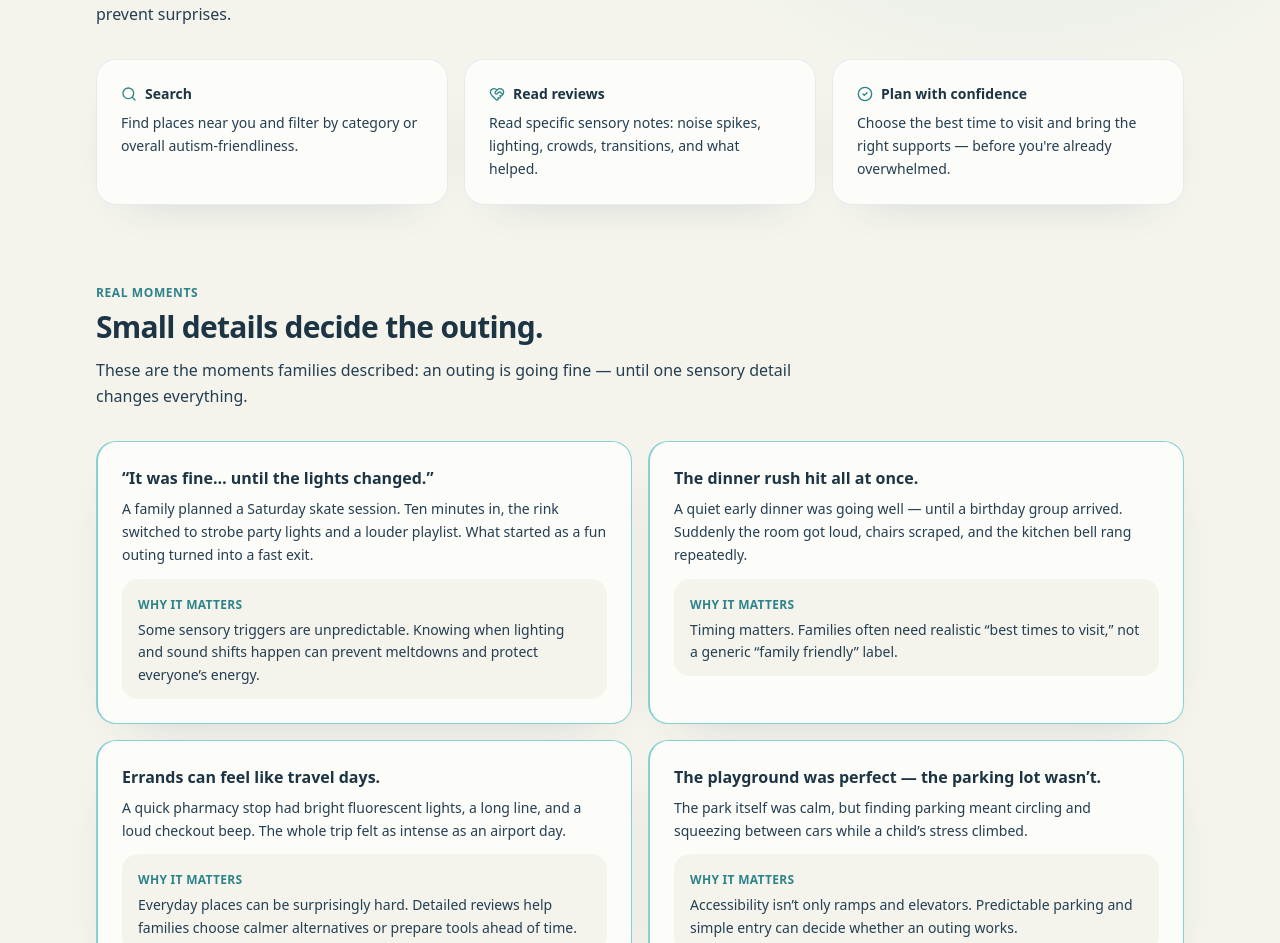
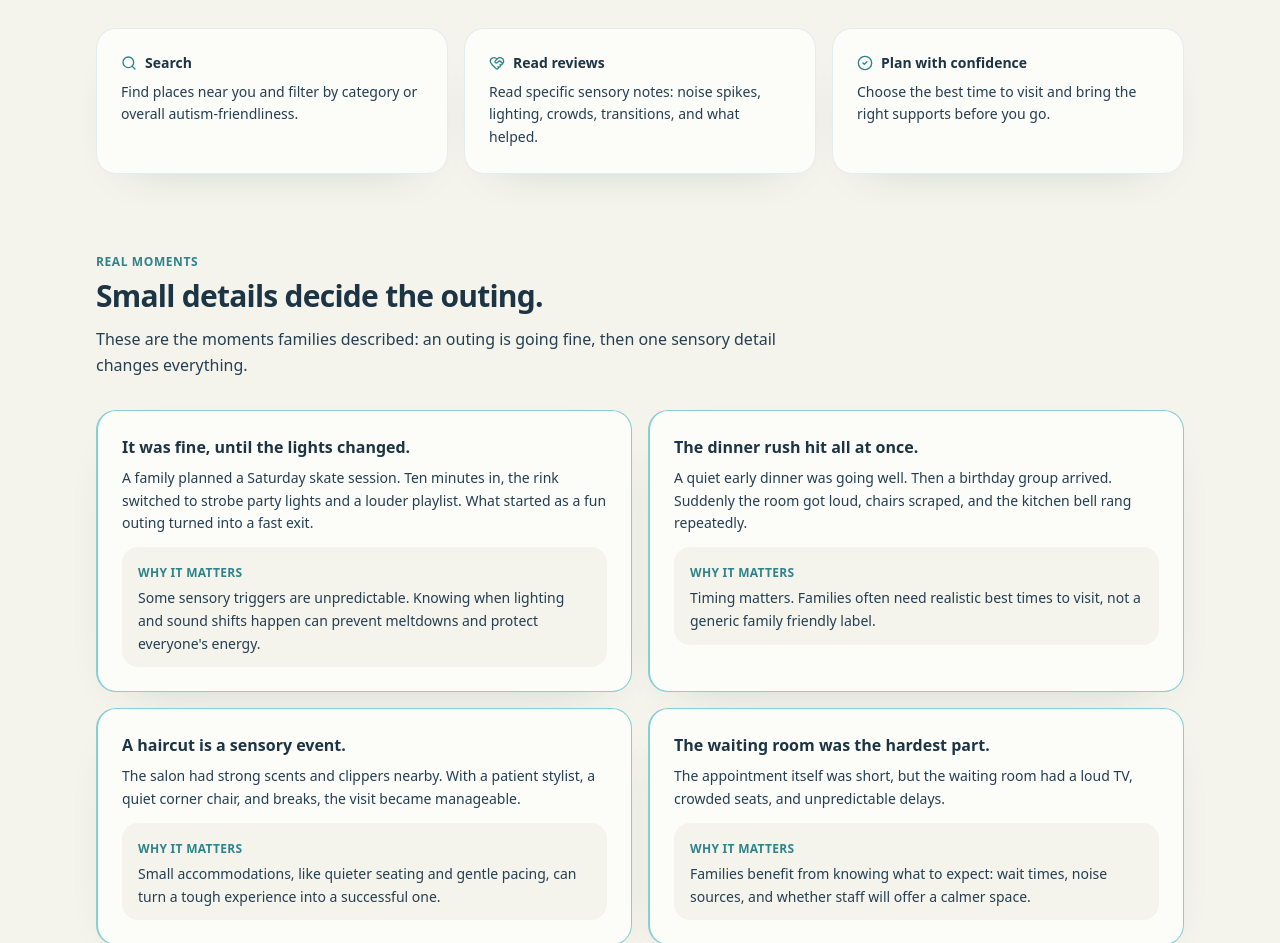
Before and after one commit to tejgluth/NeuroMap, a React (Vite) app: page / in a window 1280 px wide. Shown: the part 1849-2792 px from the top of the page. Built offline with nearby package versions, Linux system fonts and the light colour scheme.

Commit message:
updated text again

```diff
--- a/src/components/layout/Footer.tsx
+++ b/src/components/layout/Footer.tsx
@@ -7,8 +7,8 @@ export default function Footer() {
         <div className="max-w-xl">
           <div className="font-semibold text-ink-900">NeuroMap</div>
           <p className="mt-1 leading-relaxed">
-            A calm, parent-powered platform for anticipating sensory environments. Ratings and reviews reflect
-            parent-reported experiences and may change over time. Reviews you add are saved locally on this device.
+            A parent-powered platform for finding sensory-friendly places. Ratings and reviews reflect
+            parent-reported experiences and may change over time.
           </p>
           <p className="mt-2 leading-relaxed">
             NeuroMap does not provide medical advice. Always use your best judgment and consult qualified professionals
@@ -18,7 +18,6 @@ export default function Footer() {
 
         <div className="text-xs text-ink-700">
           <div className="font-semibold text-ink-900">NeuroMap</div>
-          <div className="mt-1">No accounts needed · Reviews stay on your device</div>
           <div className="mt-1">© {new Date().getFullYear()} NeuroMap Team</div>
         </div>
       </Container>
--- a/src/components/places/ReviewCard.tsx
+++ b/src/components/places/ReviewCard.tsx
@@ -22,7 +22,6 @@ export default function ReviewCard({ review }: { review: Review }) {
   }
   if (review.visitTime) meta.push(review.visitTime)
   if (review.childAgeRange) meta.push(`Child age ${review.childAgeRange}`)
-  if (review.source === 'local') meta.push('Saved on this device')
 
   const overall = typeof review.ratings?.overall === 'number' ? review.ratings.overall : null
   const noise = typeof review.ratings?.noise === 'number' ? review.ratings.noise : null
--- a/src/components/reviews/UnlistedPlaceReviewCard.tsx
+++ b/src/components/reviews/UnlistedPlaceReviewCard.tsx
@@ -21,7 +21,6 @@ export default function UnlistedPlaceReviewCard({ review }: { review: UnlistedPl
   if (formatted) meta.push(formatted)
   if (review.visitTime) meta.push(review.visitTime)
   if (review.childAgeRange) meta.push(`Child age ${review.childAgeRange}`)
-  meta.push('Saved on this device')
 
   const overall = typeof review.ratings?.overall === 'number' ? review.ratings.overall : null
   const noise = typeof review.ratings?.noise === 'number' ? review.ratings.noise : null
--- a/src/data/stories.ts
+++ b/src/data/stories.ts
@@ -3,35 +3,19 @@ import type { StoryCard } from '../types'
 export const STORY_CARDS: StoryCard[] = [
   {
     id: 'skate_rink',
-    title: '“It was fine… until the lights changed.”',
+    title: 'It was fine, until the lights changed.',
     scenario:
       'A family planned a Saturday skate session. Ten minutes in, the rink switched to strobe party lights and a louder playlist. What started as a fun outing turned into a fast exit.',
     whyItMatters:
-      'Some sensory triggers are unpredictable. Knowing when lighting and sound shifts happen can prevent meltdowns and protect everyone’s energy.',
+      'Some sensory triggers are unpredictable. Knowing when lighting and sound shifts happen can prevent meltdowns and protect everyone\'s energy.',
   },
   {
     id: 'restaurant_spike',
     title: 'The dinner rush hit all at once.',
     scenario:
-      'A quiet early dinner was going well — until a birthday group arrived. Suddenly the room got loud, chairs scraped, and the kitchen bell rang repeatedly.',
+      'A quiet early dinner was going well. Then a birthday group arrived. Suddenly the room got loud, chairs scraped, and the kitchen bell rang repeatedly.',
     whyItMatters:
-      'Timing matters. Families often need realistic “best times to visit,” not a generic “family friendly” label.',
-  },
-  {
-    id: 'airport_like_errands',
-    title: 'Errands can feel like travel days.',
-    scenario:
-      'A quick pharmacy stop had bright fluorescent lights, a long line, and a loud checkout beep. The whole trip felt as intense as an airport day.',
-    whyItMatters:
-      'Everyday places can be surprisingly hard. Detailed reviews help families choose calmer alternatives or prepare tools ahead of time.',
-  },
-  {
-    id: 'park_playground',
-    title: 'The playground was perfect — the parking lot wasn’t.',
-    scenario:
-      'The park itself was calm, but finding parking meant circling and squeezing between cars while a child’s stress climbed.',
-    whyItMatters:
-      'Accessibility isn’t only ramps and elevators. Predictable parking and simple entry can decide whether an outing works.',
+      'Timing matters. Families often need realistic best times to visit, not a generic family friendly label.',
   },
   {
     id: 'salon_chairs',
@@ -39,7 +23,7 @@ export const STORY_CARDS: StoryCard[] = [
     scenario:
       'The salon had strong scents and clippers nearby. With a patient stylist, a quiet corner chair, and breaks, the visit became manageable.',
     whyItMatters:
-      'Small accommodations — like quieter seating and gentle pacing — can turn a tough experience into a successful one.',
+      'Small accommodations, like quieter seating and gentle pacing, can turn a tough experience into a successful one.',
   },
   {
     id: 'doctor_waiting_room',
@@ -49,36 +33,4 @@ export const STORY_CARDS: StoryCard[] = [
     whyItMatters:
       'Families benefit from knowing what to expect: wait times, noise sources, and whether staff will offer a calmer space.',
   },
-  {
-    id: 'beach_wind_crowds',
-    title: 'The beach changed by the hour.',
-    scenario:
-      'Early morning felt peaceful. By midday, the same spot had volleyball whistles, crowded pathways, and a noisy snack cart.',
-    whyItMatters:
-      'Outdoor places aren’t automatically calming. Crowd patterns and sound carry differently — especially near popular access points.',
-  },
-  {
-    id: 'museum_surprise',
-    title: 'A “quiet” exhibit wasn’t quiet.',
-    scenario:
-      'A small museum advertised a calm space, but a school group arrived and the echo made every sound sharper.',
-    whyItMatters:
-      'Reviews can help families plan backup exits, bring headphones, or choose times less likely to overlap with groups.',
-  },
-  {
-    id: 'retail_layout',
-    title: 'The store layout made all the difference.',
-    scenario:
-      'One shop had clear aisles and soft lighting. Another had narrow rows, bright signage, and confusing checkout lines.',
-    whyItMatters:
-      'Navigation stress is real. Predictable layouts help children and caregivers feel safer and more in control.',
-  },
-  {
-    id: 'after_school_crowd',
-    title: 'After-school crowds can be intense.',
-    scenario:
-      'A tutoring session went well, but the hallway was packed when classes ended. The transition out was harder than the session itself.',
-    whyItMatters:
-      'Transitions are often the spike. Knowing peak times and exit routes can help families avoid the toughest moments.',
-  },
 ]
--- a/src/pages/HomePage.tsx
+++ b/src/pages/HomePage.tsx
@@ -70,7 +70,7 @@ export default function HomePage() {
           <SectionHeading
             eyebrow="How it works"
             title="A simple flow for calmer outings"
-            description="The goal isn't perfection — it's predictability. Small details reduce planning stress and prevent surprises."
+            description="The goal isn't perfection, it's predictability. Small details reduce planning stress and prevent surprises."
           />
 
           <div className="mt-8 grid gap-4 md:grid-cols-3">
@@ -98,7 +98,7 @@ export default function HomePage() {
                 Plan with confidence
               </div>
               <p className="mt-2 text-sm leading-relaxed text-ink-800">
-                Choose the best time to visit and bring the right supports — before you're already overwhelmed.
+                Choose the best time to visit and bring the right supports before you go.
               </p>
             </Card>
           </div>
@@ -110,7 +110,7 @@ export default function HomePage() {
           <SectionHeading
             eyebrow="Real moments"
             title="Small details decide the outing."
-            description="These are the moments families described: an outing is going fine — until one sensory detail changes everything."
+            description="These are the moments families described: an outing is going fine, then one sensory detail changes everything."
           />
 
           <div className="mt-8 grid gap-4 lg:grid-cols-2">
@@ -131,7 +131,7 @@ export default function HomePage() {
           <SectionHeading
             eyebrow="What we heard"
             title="Families need specifics, not scores."
-            description="Caregivers don't need a perfect rating. They need honest, practical information — and a community that understands why details matter."
+            description="Caregivers don't need a perfect rating. They need honest, practical information and a community that understands why details matter."
           />
 
           <div className="mt-8 grid gap-4 md:grid-cols-2">
@@ -144,7 +144,7 @@ export default function HomePage() {
                 </li>
                 <li className="flex gap-2">
                   <span className="mt-2 h-1.5 w-1.5 rounded-full bg-brand-700" />
-                  "We can handle noise — but not surprise noise."
+                  "We can handle noise, just not surprise noise."
                 </li>
                 <li className="flex gap-2">
                   <span className="mt-2 h-1.5 w-1.5 rounded-full bg-brand-700" />
@@ -174,7 +174,7 @@ export default function HomePage() {
           <SectionHeading
             eyebrow="The difference it makes"
             title="More participation, less stress"
-            description="NeuroMap helps families plan around sensory needs — so outings are more likely to end with pride, not recovery."
+            description="NeuroMap helps families plan around sensory needs so outings are more likely to end with pride, not recovery."
           />
 
           <Card className="mt-8 p-6">
@@ -201,7 +201,7 @@ export default function HomePage() {
                 <span className="mt-0.5 inline-flex h-6 w-6 shrink-0 items-center justify-center rounded-full bg-brand-100 text-brand-800">
                   4
                 </span>
-                Participate more fully in community life — parks, restaurants, errands, and events.
+                Participate more fully in community life: parks, restaurants, errands, and events.
               </li>
               <li className="flex gap-3">
                 <span className="mt-0.5 inline-flex h-6 w-6 shrink-0 items-center justify-center rounded-full bg-brand-100 text-brand-800">
--- a/src/pages/MapPage.tsx
+++ b/src/pages/MapPage.tsx
@@ -315,7 +315,7 @@ export default function MapPage() {
               <div className="text-sm font-semibold text-ink-900">About these ratings</div>
               <p className="mt-2 text-sm leading-relaxed text-ink-800">
                 Ratings reflect parent-reported experiences and can change day to day. NeuroMap does not provide medical
-                advice. Reviews you add are saved locally on this device.
+                advice.
               </p>
             </Card>
           </div>
```
Also changed, not shown: src/components/home/HeroSection.tsx (+2 -5 lines), src/pages/AboutPage.tsx (+4 -12 lines), src/pages/AddReviewPage.tsx (+9 -22 lines), src/pages/PlacePage.tsx (+4 -5 lines).
